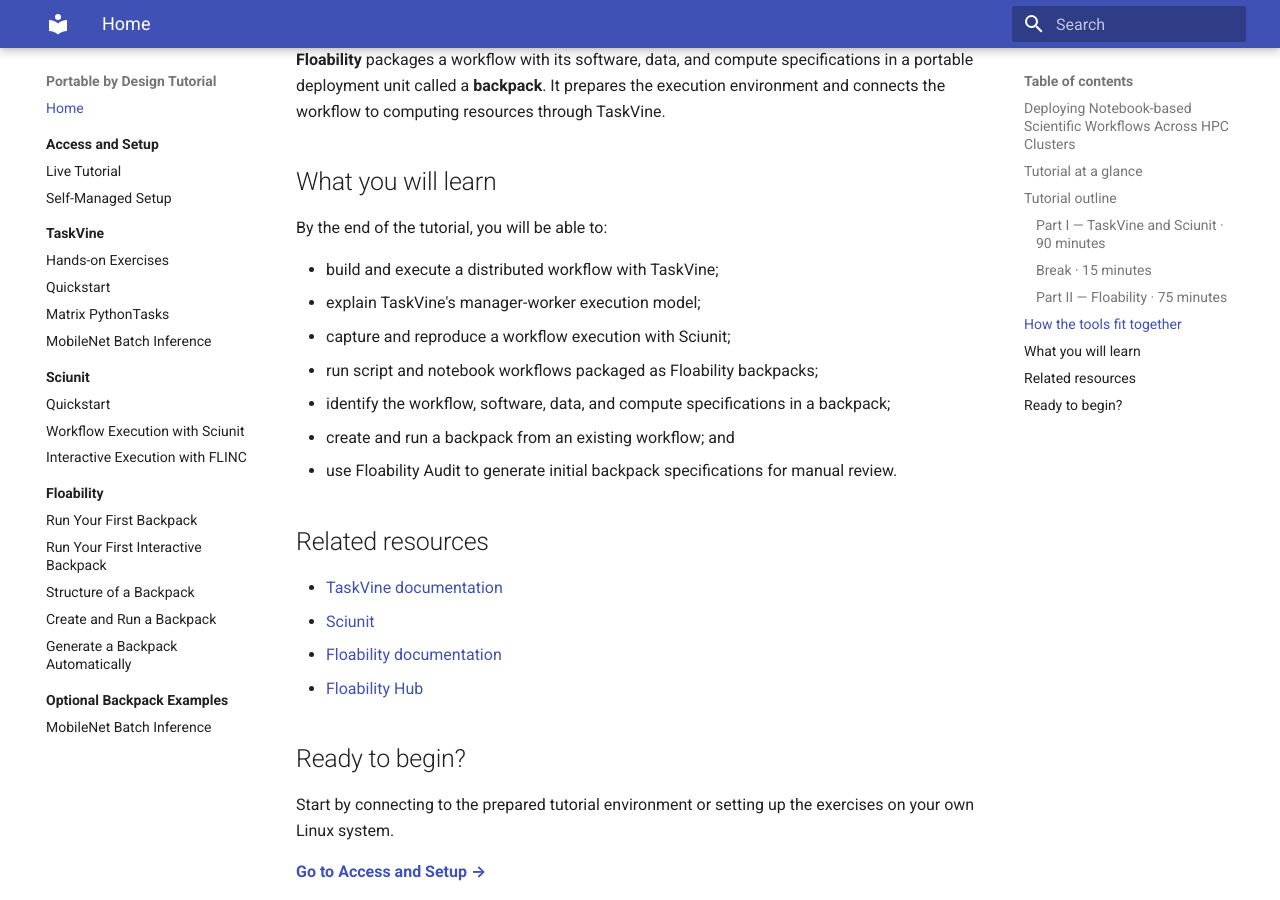
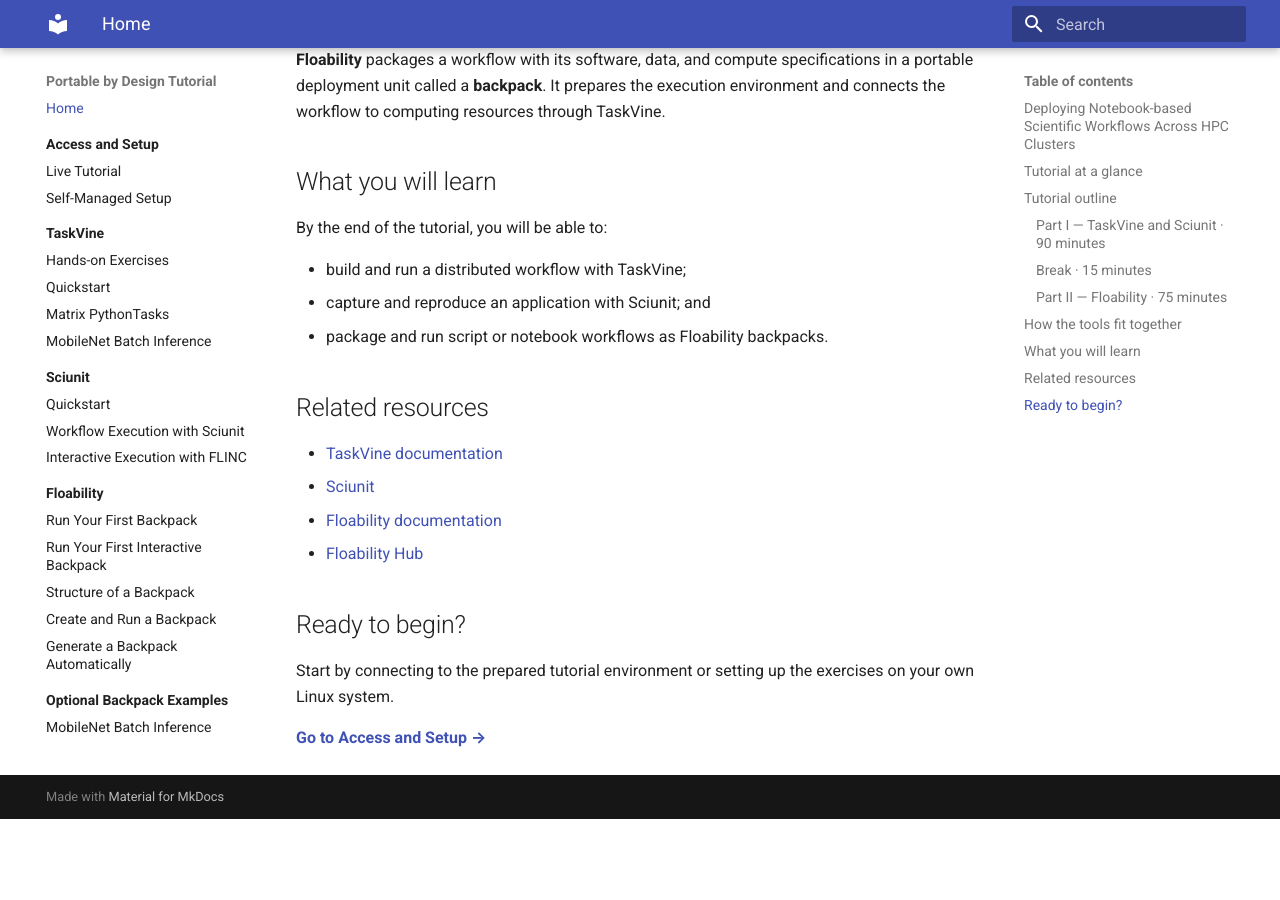
Before and after one commit to floability/tutorial-portable-by-design, an MkDocs documentation site: the page built from docs/index.md, in a window 1280 px wide and 900 px high, scrolled down 2153 px. Built offline with MkDocs 1.6.1 and Material for MkDocs 9.7.7, drawn with Linux system fonts in a browser that asks for light colours; after the commit the page ends 2972 px from its top, so only the background shows below that.

Commit message:
Simplify index.md page

```diff
--- a/docs/index.md
+++ b/docs/index.md
@@ -55,13 +55,9 @@
 
 By the end of the tutorial, you will be able to:
 
-- build and execute a distributed workflow with TaskVine;
-- explain TaskVine's manager-worker execution model;
-- capture and reproduce a workflow execution with Sciunit;
-- run script and notebook workflows packaged as Floability backpacks;
-- identify the workflow, software, data, and compute specifications in a backpack;
-- create and run a backpack from an existing workflow; and
-- use Floability Audit to generate initial backpack specifications for manual review.
+- build and run a distributed workflow with TaskVine;
+- capture and reproduce an application with Sciunit; and
+- package and run script or notebook workflows as Floability backpacks.
 
 ## Related resources
 
```
